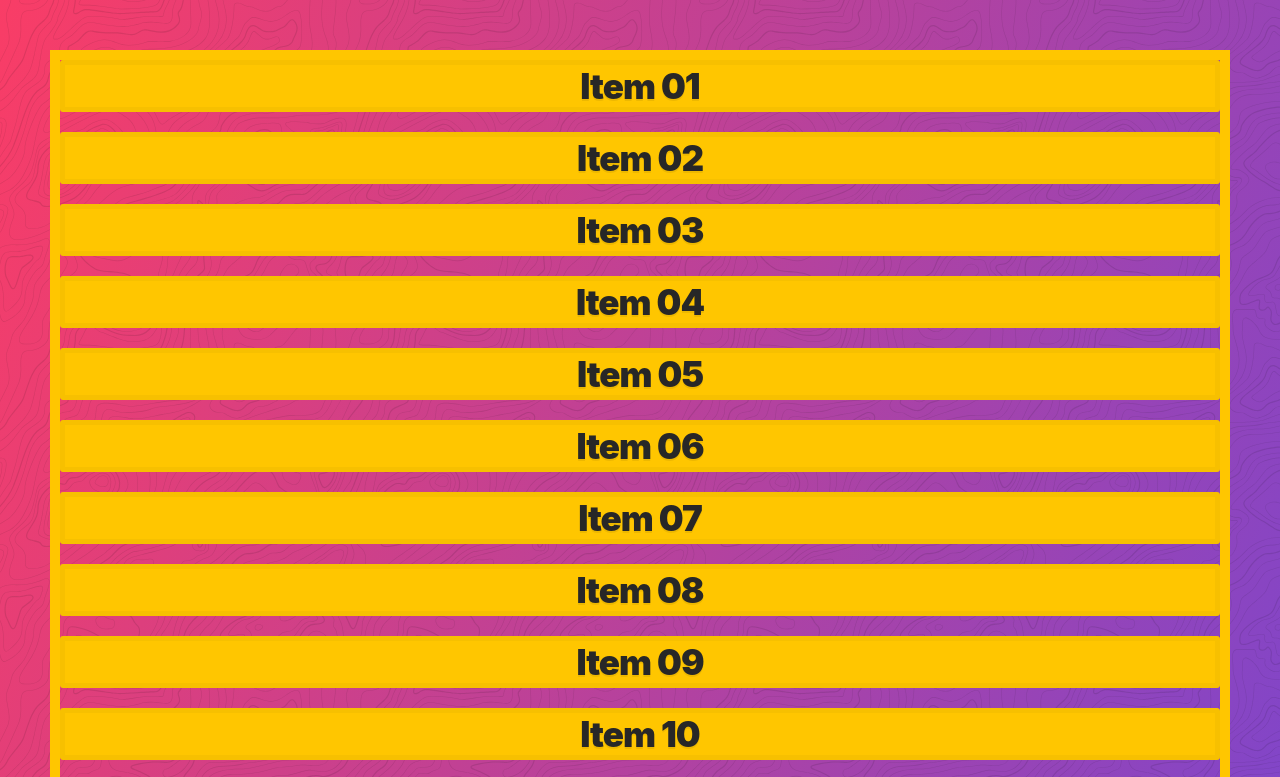
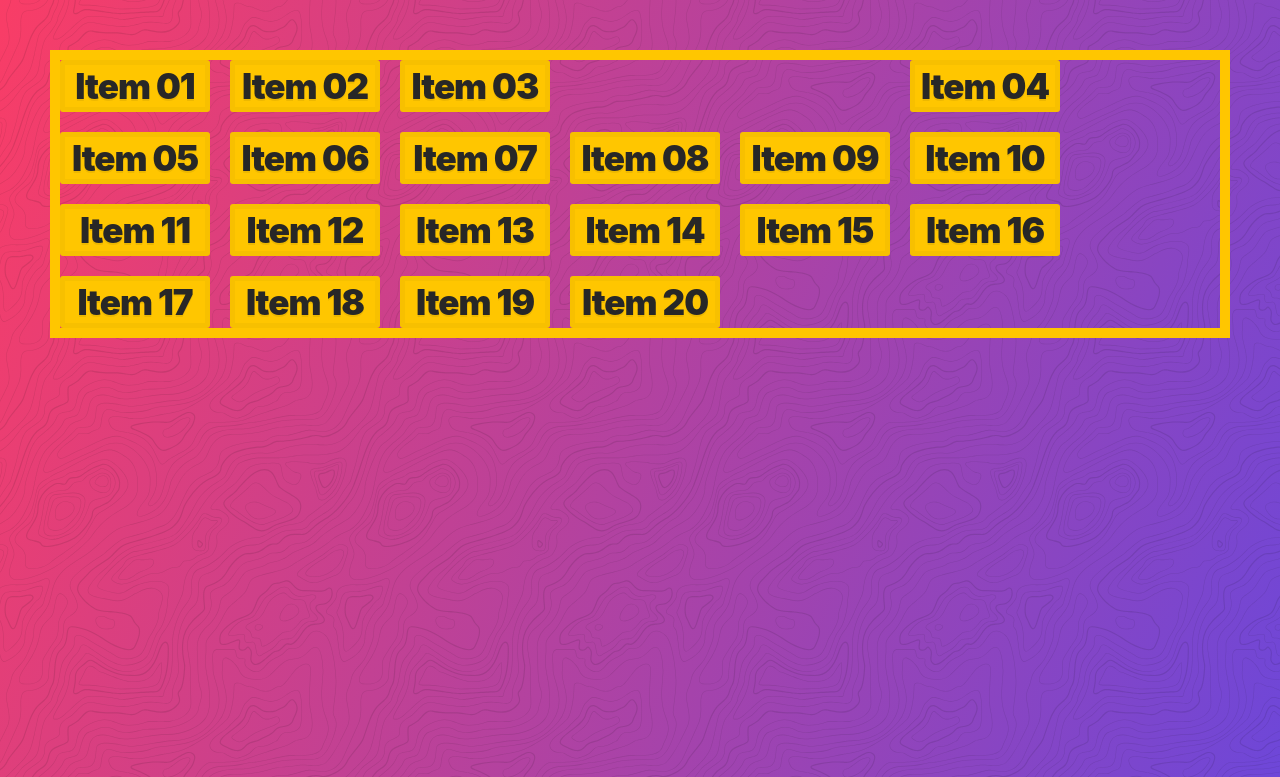
Before and after one commit to hwisoo/css-grid, a website: page 12 - auto-fit and auto-fill/index.html in a window 1280 px wide. Shown: the top 777 px of the page. Drawn offline with Linux system fonts and the light colour scheme.

Commit message:
auto-fit auto-fill finished

```diff
--- a/12 - auto-fit and auto-fill/index.html
+++ b/12 - auto-fit and auto-fill/index.html
@@ -36,6 +36,11 @@
         display: grid;
         grid-gap: 20px;
         border: 10px solid var(--yellow);
+        grid-template-columns: repeat(auto-fit, 150px);
+      }
+
+      .item4 {
+        grid-column-end: -1;
       }
     </style>
   </body>
```
